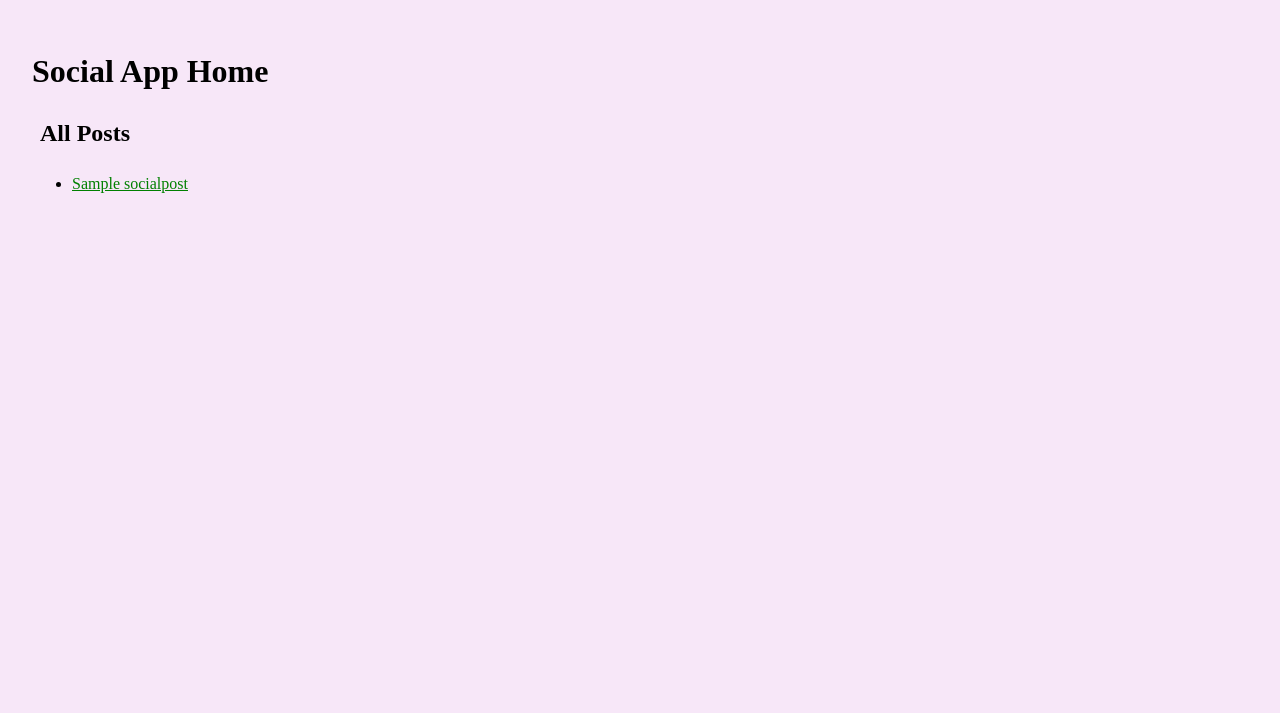
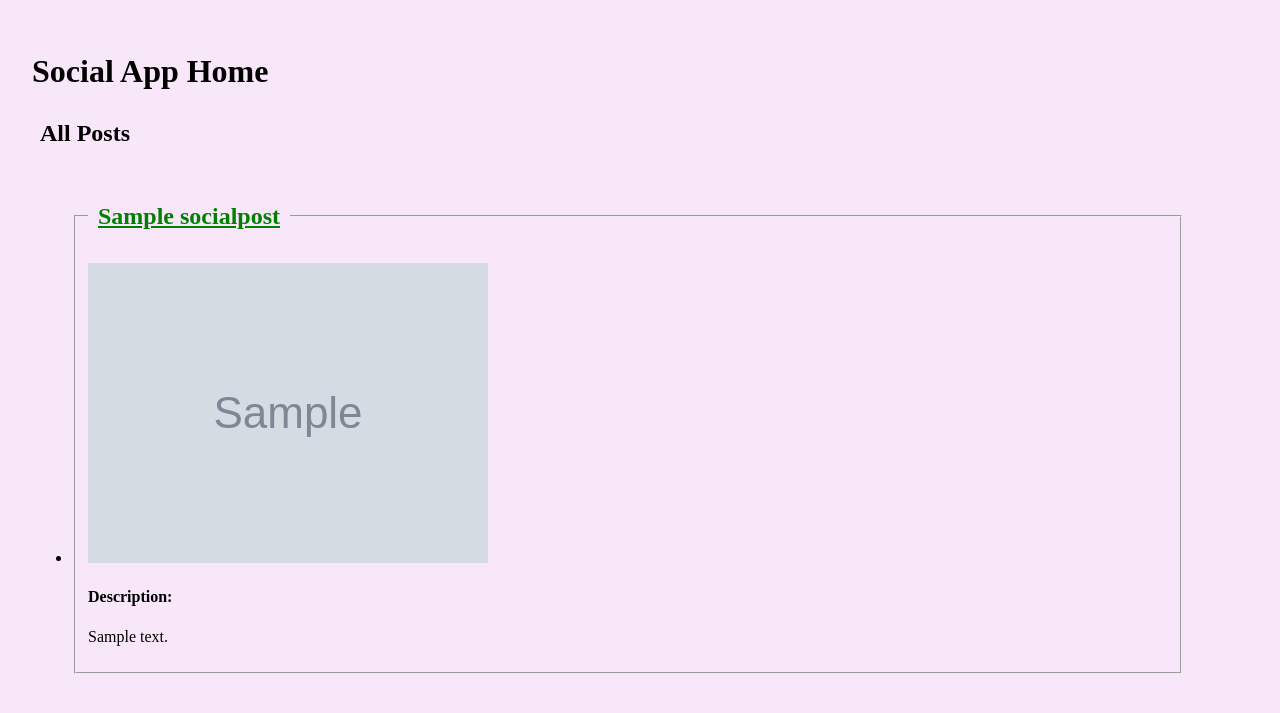
Before and after one commit to stevenburris1978/DjangoMiniProject4SBurris, a Django app: page / in a window 1280 px wide; the page is wider, and only the part inside the window is pictured. Shown: the top 713 px of that part. Run offline with Django 4.2, Linux system fonts and the light colour scheme; tables that the repository leaves empty hold one stand-in row (values such as "Sample post"); grey boxes marked "Sample" are stand-in pictures.

Commit message:
added image and description input fields for the html pages and updated css style

```diff
--- a/socialapp/static/socialapp/style.css
+++ b/socialapp/static/socialapp/style.css
@@ -7,8 +7,8 @@ body {
     background-size: cover;
     margin: 1rem;
     padding: 1rem;
-    height: 100%;
-    width: 100%;
+    height: 90%;
+    width: 90%;
 }
 
 nav {
@@ -18,3 +18,6 @@ nav {
 h2 {
     padding: .5rem;
 }
+input {
+    margin: .5rem;
+}
--- a/socialapp/templates/socialapp/index.html
+++ b/socialapp/templates/socialapp/index.html
@@ -10,21 +10,24 @@
 <body>
 <h1>Social App Home</h1>
 <h2>All Posts</h2>
+
     {% if latest_socialpost_list %}
         <ul>
         {% for socialpost in latest_socialpost_list %}
-        <li><a href="{% url 'socialapp:detail' socialpost.id %}">{{ socialpost.post_title }}</a></li>
+            <li>
+                <fieldset>
+                <legend><h2><a href="{% url 'socialapp:detail' socialpost.id %}">{{ socialpost.post_title }}</a></h2></legend>
+                {% if socialpost.image %}
+                    <img src="{{ socialpost.image.url }}" alt="{{ socialpost.post_title }}">
+                {% endif %}
+                <h4>Description:</h4>
+                <p>{{ socialpost.description }}</p>
+                </fieldset>
+            </li>
         {% endfor %}
         </ul>
     {% else %}
         <p>No posts are available.</p>
     {% endif %}
-
-<p>{{ socialpost.content }}</p>
-
-{% if socialpost.image %}
-    <img src="{{ socialpost.image.url }}" alt="{{ socialpost.post_image }} Image">
-{% endif %}
-
 </body>
 </html>
```
Also changed, not shown: socialapp/templates/socialapp/detail.html (+9 -1 lines), socialapp/templates/socialapp/results.html (+6 -1 lines). Lines whose indentation alone changed are shown as unchanged.
